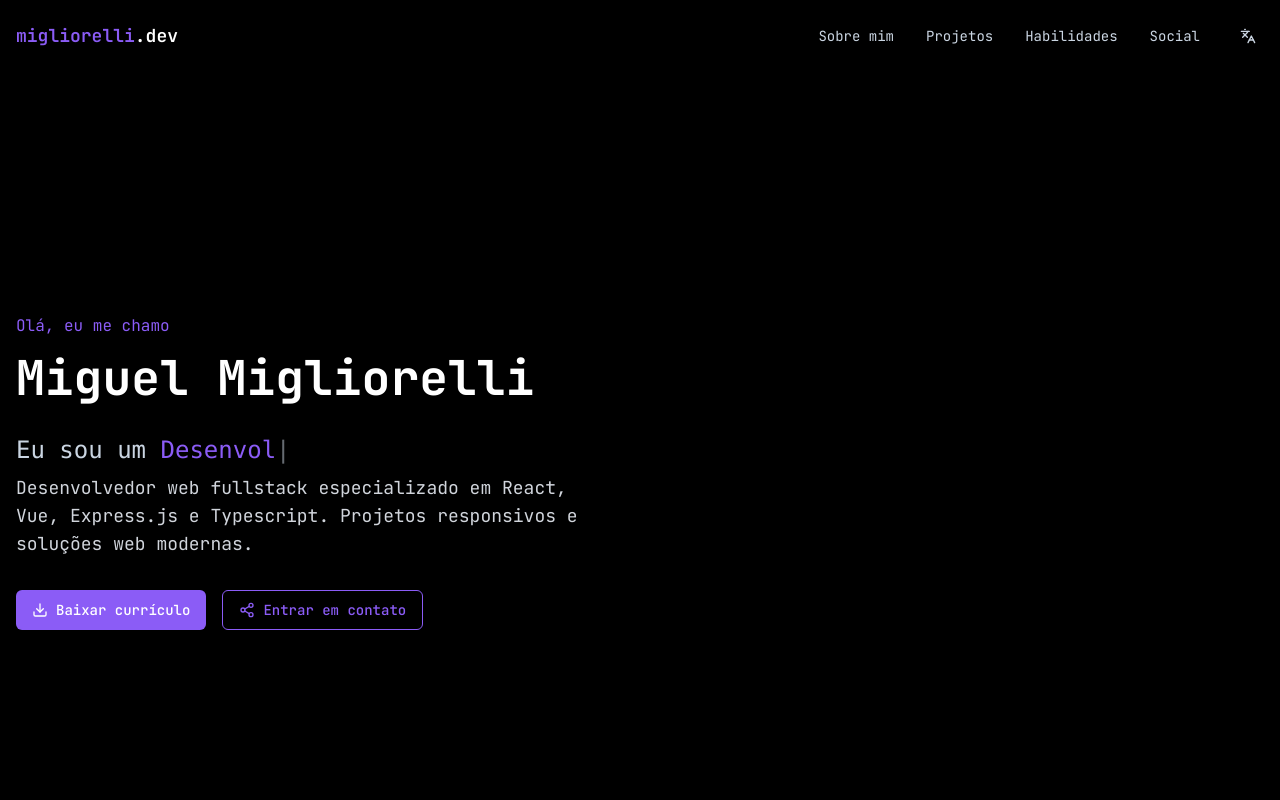
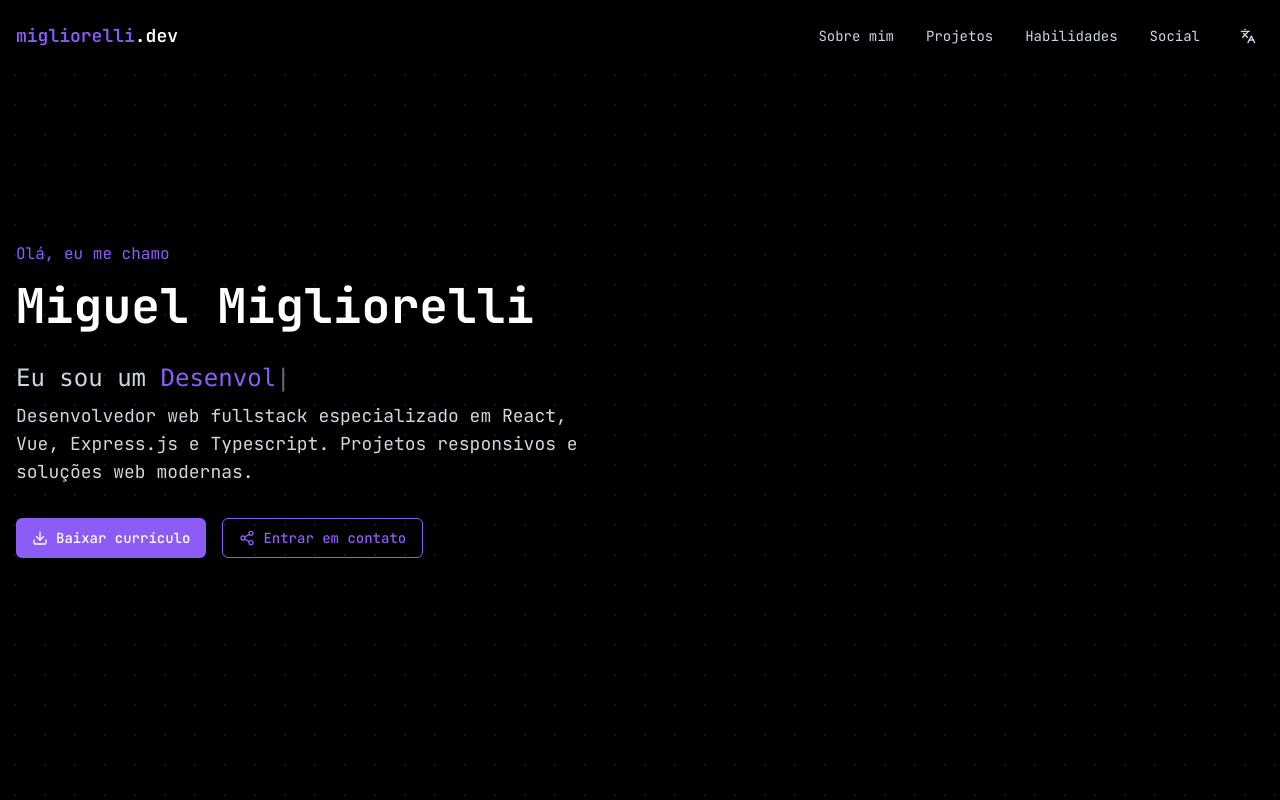
Before and after one commit to migliorelli/migliorelli.dev, a Vue app: page / in a window 1280 px wide. Shown: the top 800 px of the page. Built offline with nearby package versions, Linux system fonts and the light colour scheme.

Commit message:
created bg-dots background

```diff
--- a/src/style.css
+++ b/src/style.css
@@ -55,4 +55,8 @@
   .input {
     @apply focus:ring-primary/20 focus:border-primary w-full rounded-xl border border-gray-300 px-4 py-3 focus:ring-2 focus:outline-none;
   }
+
+  .bg-dots {
+    @apply inset-0 h-full w-full bg-transparent bg-[radial-gradient(theme("colors.slate.900")_1px,transparent_1px)] [background-size:30px_30px];
+  }
 }
--- a/src/views/IndexView.vue
+++ b/src/views/IndexView.vue
@@ -9,7 +9,7 @@ import Skills from "../components/sections/Skills.vue";
 
 <template>
   <Navbar />
-  <main class="w-full pt-18">
+  <main class="bg-dots w-full">
     <Hero />
     <AboutMe />
     <Projects />
```
